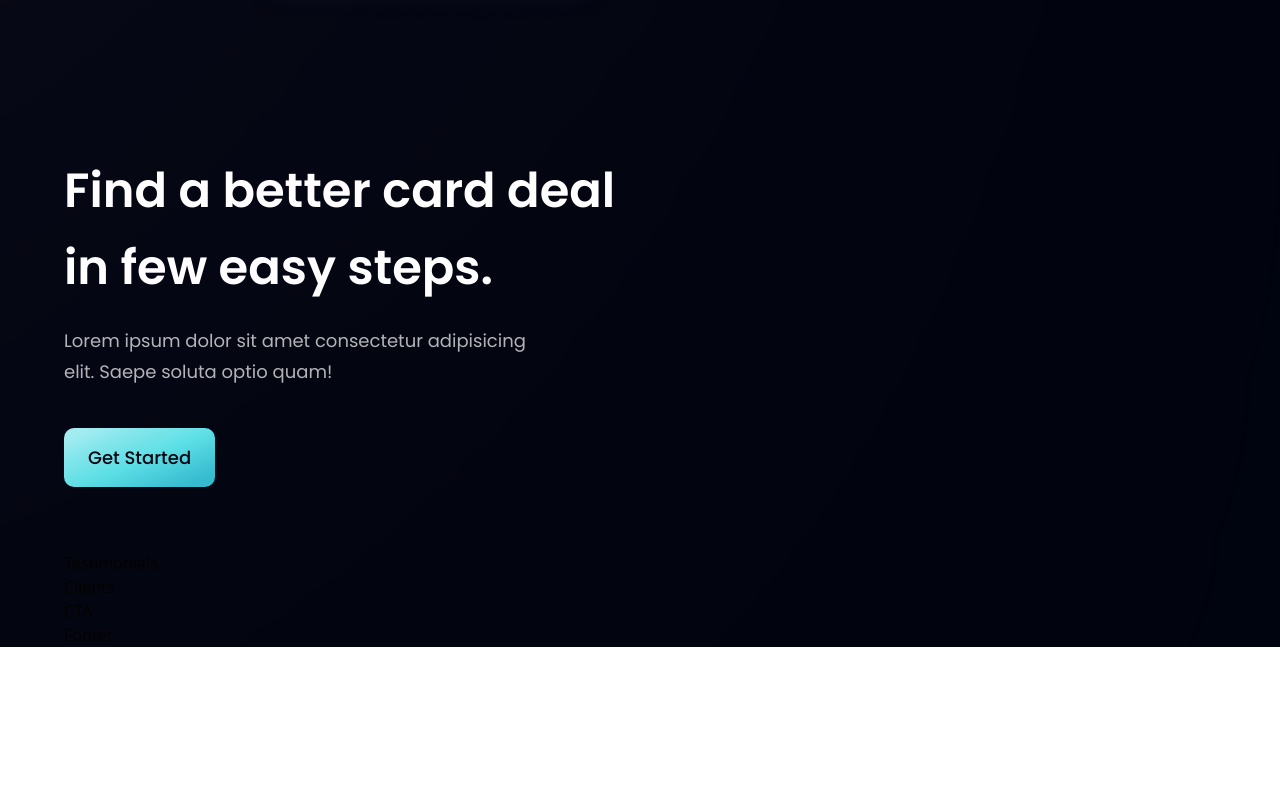
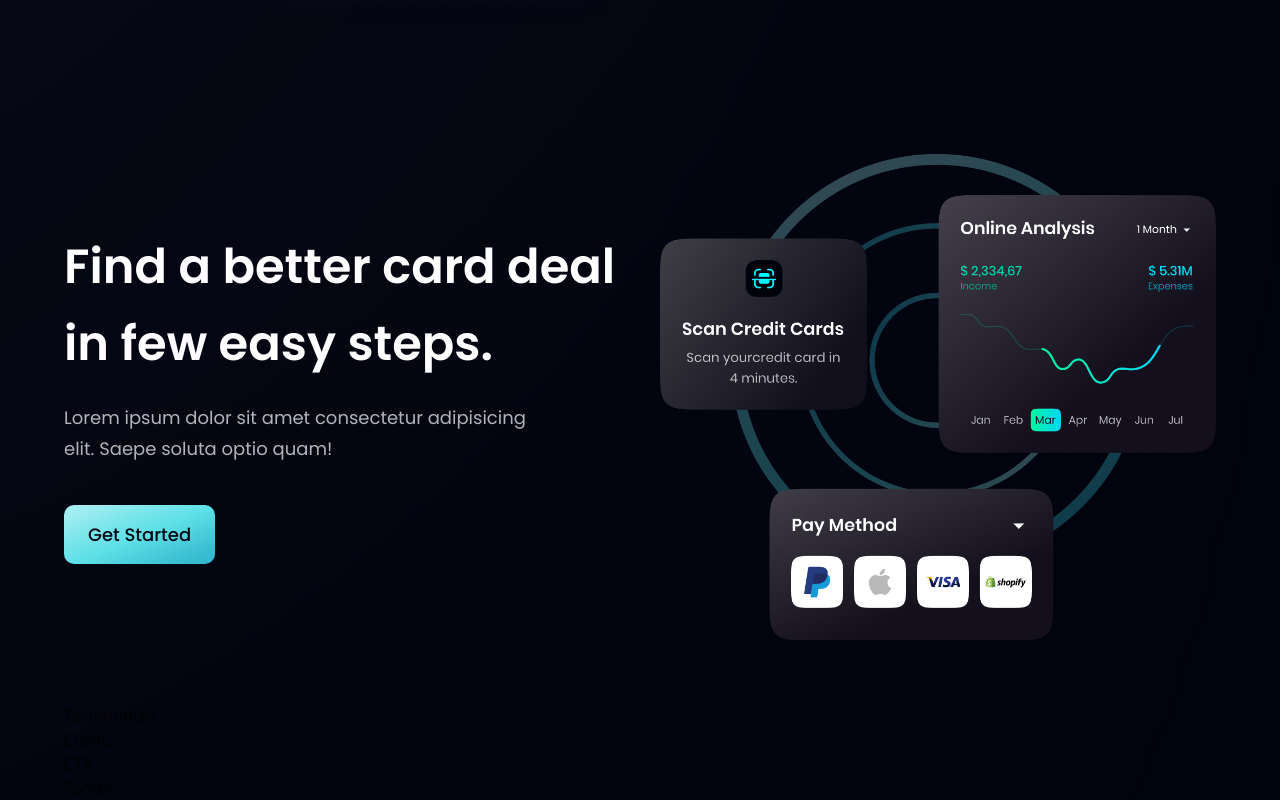
Before and after one commit to yeasinrafee/bank_modern_app, a React (Vite) app in the folder project_hoobank-main/: page / in a window 1280 px wide. Shown: the part 2192-2992 px from the top of the page. Before the commit the page ends 2839 px from the top, so only its background shows below. Built offline with nearby package versions, Linux system fonts and the light colour scheme.

Commit message:
image added into CardDeal section

```diff
--- a/project_hoobank-main/src/components/CardDeal.jsx
+++ b/project_hoobank-main/src/components/CardDeal.jsx
@@ -10,6 +10,10 @@ const CardDeal = () =>(
 
       <Button styles="mt-10"/>
     </div>
+
+    <div className={layout.sectionImg}>
+      <img src={card} alt="card" className="w-[100%] h-[100%"/>
+    </div>
   </section>
 )
 
```
